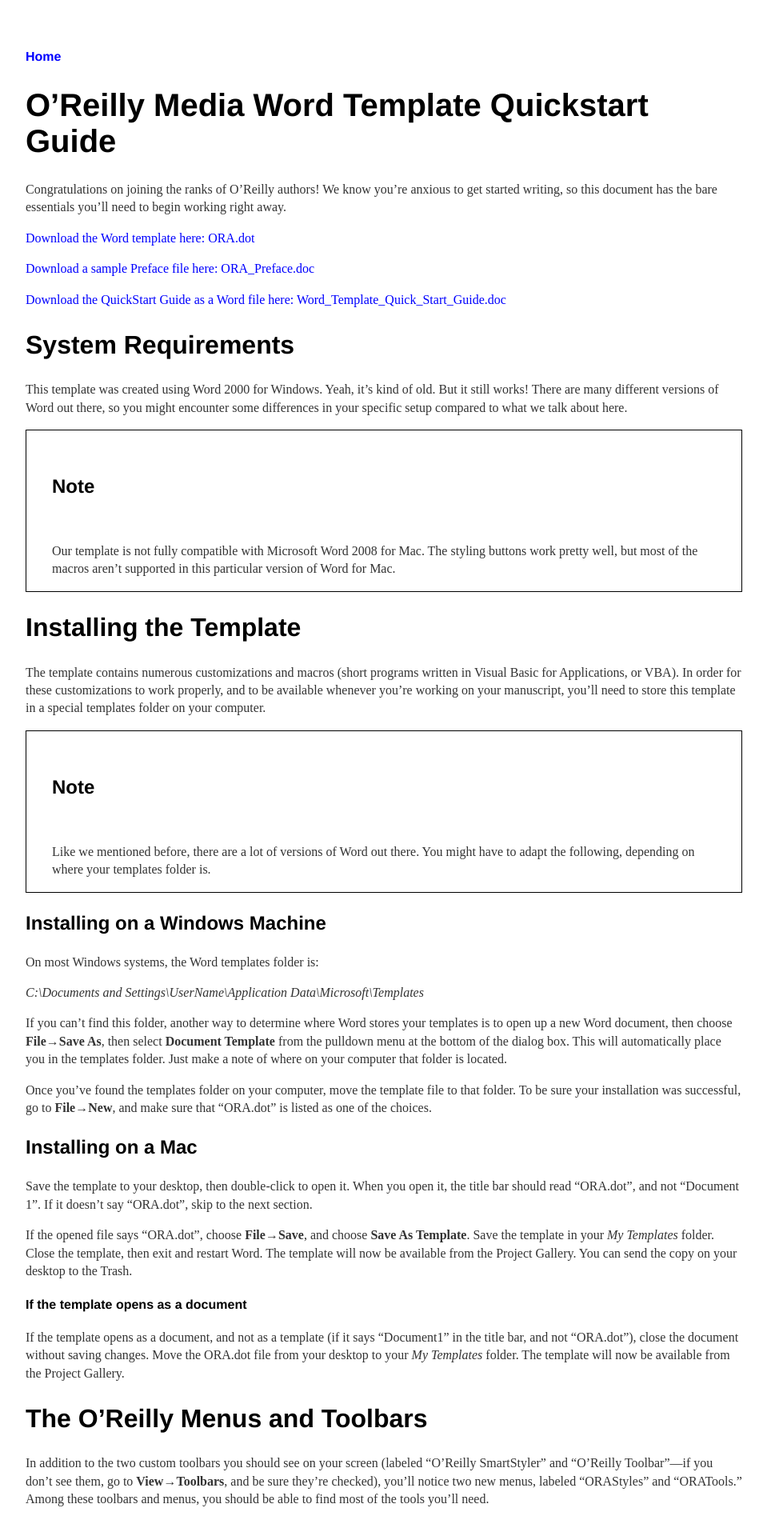
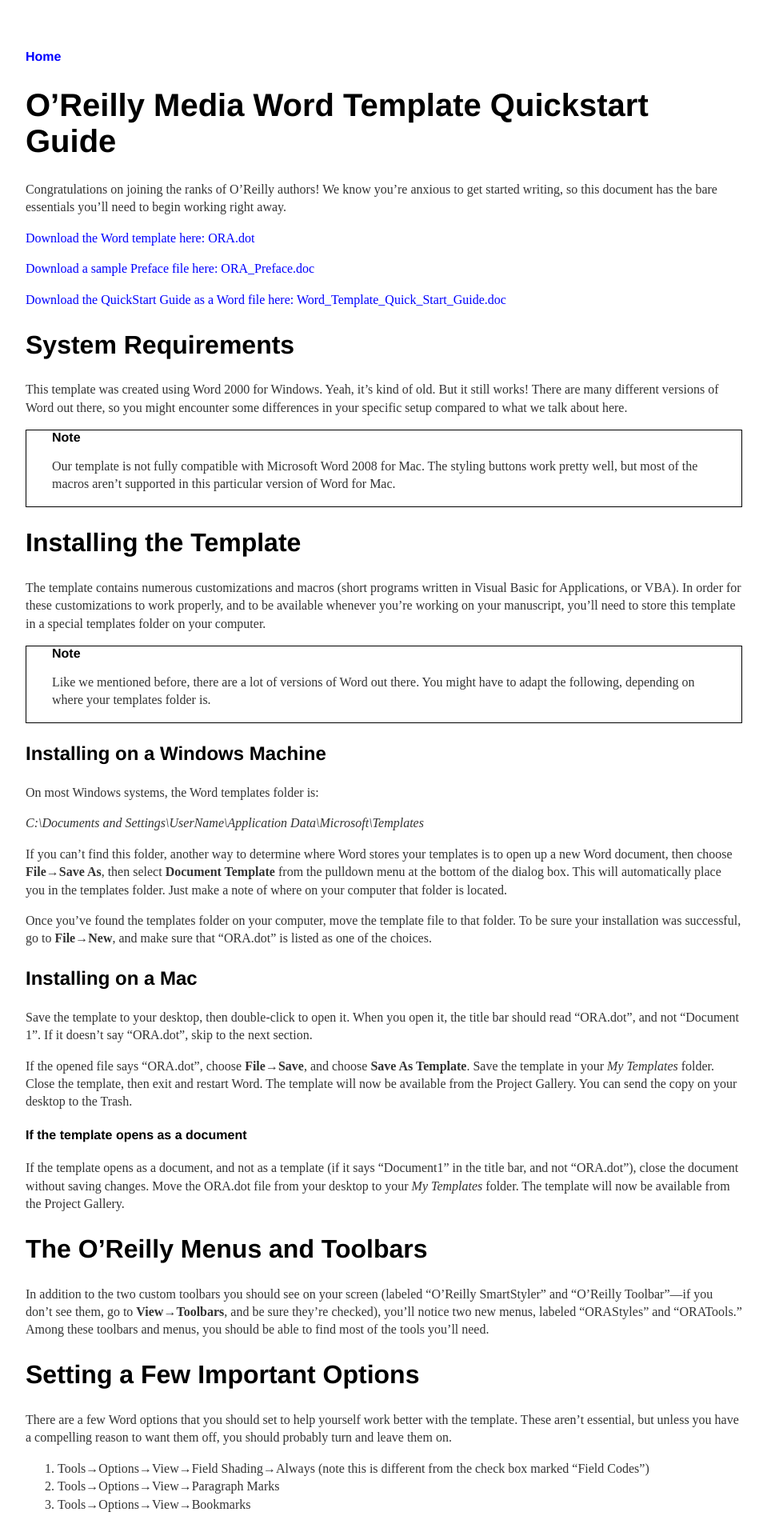
Before and after one commit to oreillymedia/production-resources, a Jekyll site: the page built from word/index.md, in a window 1280 px wide. Shown: the top 1915 px of the page at 80% size, without its empty margins (160-1119 px from the left). Built offline with Jekyll 4.4.1, drawn with Linux system fonts in a browser that asks for light colours.

Commit message:
Update main.css

```diff
--- a/css/main.css
+++ b/css/main.css
@@ -46,7 +46,9 @@
 }
 
 h6 {
-   font-size: 1.5em;
+   font-size: 1em;
+   padding: 0;
+   margin: 0;
 }
 
 p, li {
```
